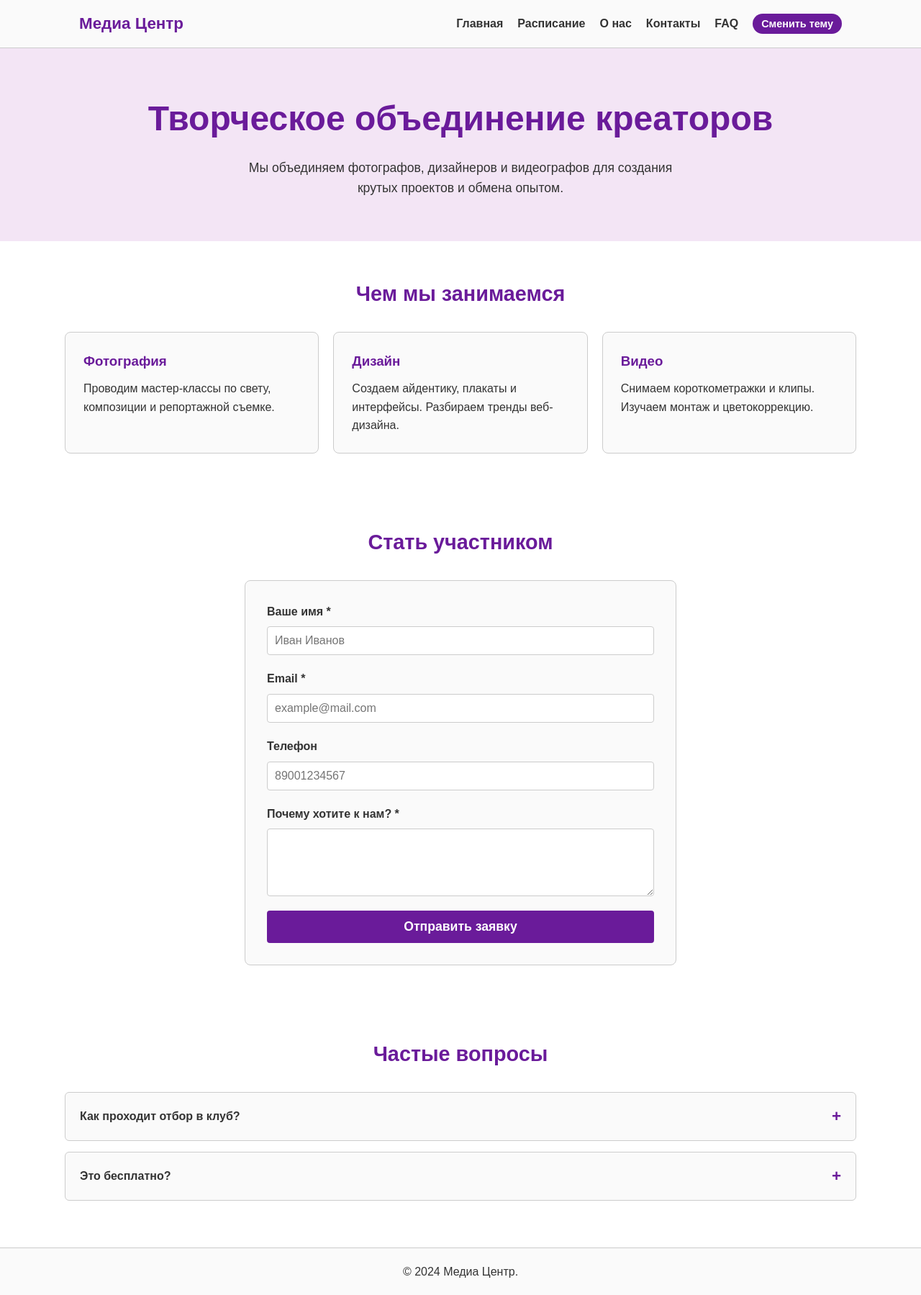
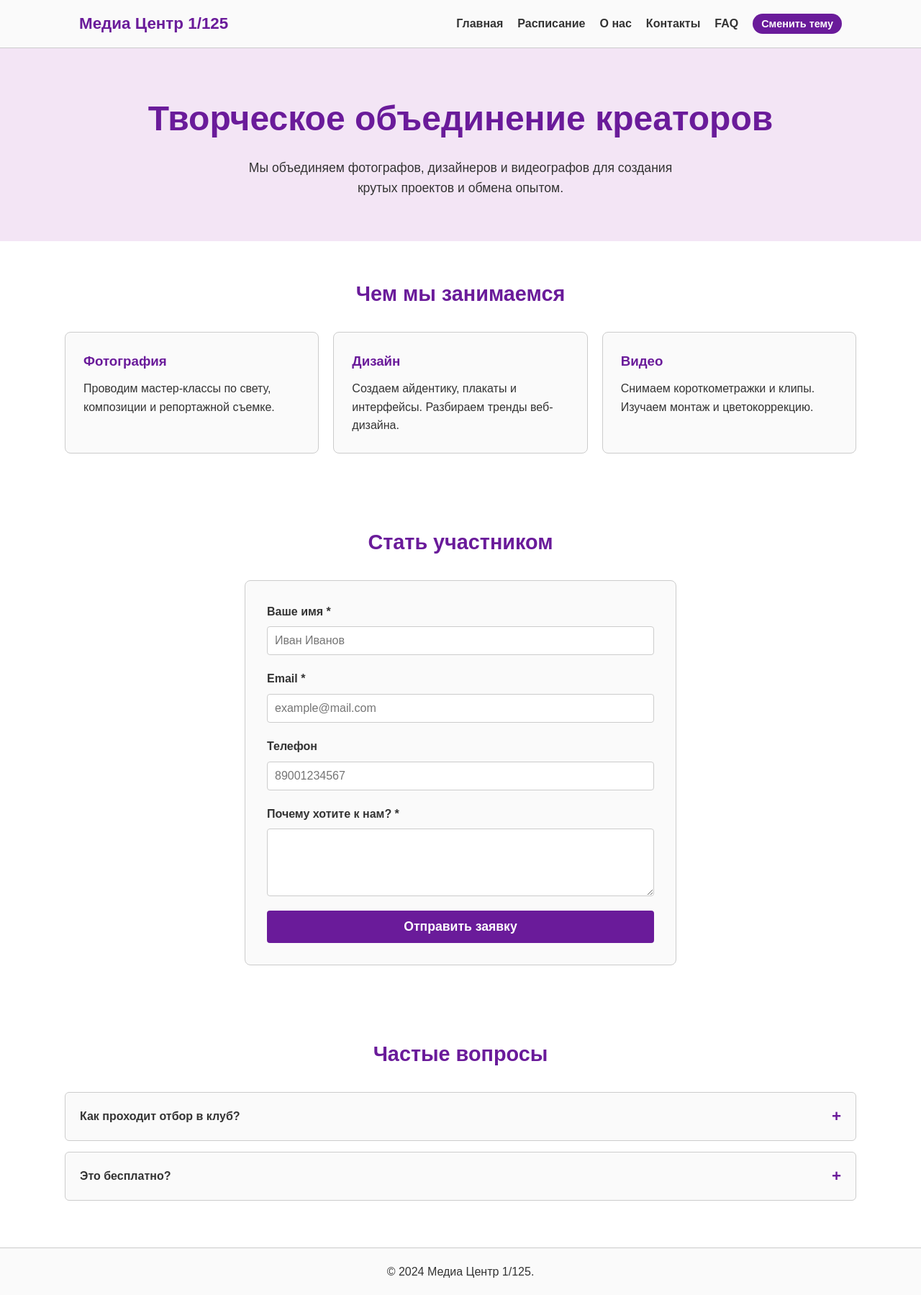
Before and after one commit to SamDe7/Misha_Disa, a plain HTML site: page index.html in a window 1280 px wide. Shown: the whole page at 72% size. Drawn offline with Linux system fonts and the light colour scheme.

Commit message:
Изменено название

```diff
--- a/index.html
+++ b/index.html
@@ -3,7 +3,7 @@
 <head>
   <meta charset="UTF-8">
   <meta name="viewport" content="width=device-width, initial-scale=1.0">
-  <title>Медиа Центр | Объединение фотографов и дизайнеров</title>
+  <title>Медиа Центр 1/125 | Объединение фотографов и дизайнеров</title>
   <link rel="stylesheet" href="style.css">
 </head>
 <body>
@@ -15,7 +15,7 @@
    <!-- ШАПКА -->
 <header>
   <div class="container nav-wrap">
-    <a href="#" class="logo">Медиа Центр</a>
+    <a href="#" class="logo">Медиа Центр 1/125</a>
     <nav>
       <ul>
         <li><a href="index.html">Главная</a></li> <!-- или оставить # для текущей -->
@@ -100,7 +100,7 @@
     <!-- ПОДВАЛ -->
     <footer>
       <div class="container">
-        <p>&copy; 2024 Медиа Центр.</p>
+        <p>&copy; 2024 Медиа Центр 1/125.</p>
       </div>
     </footer>
   </div>
```
